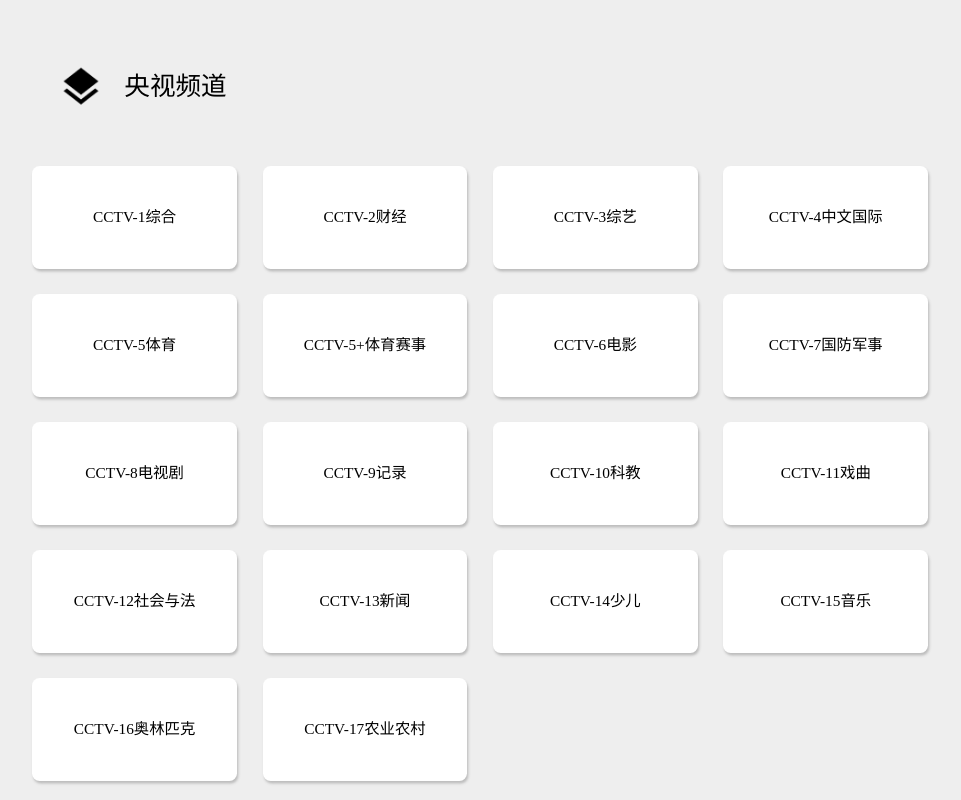
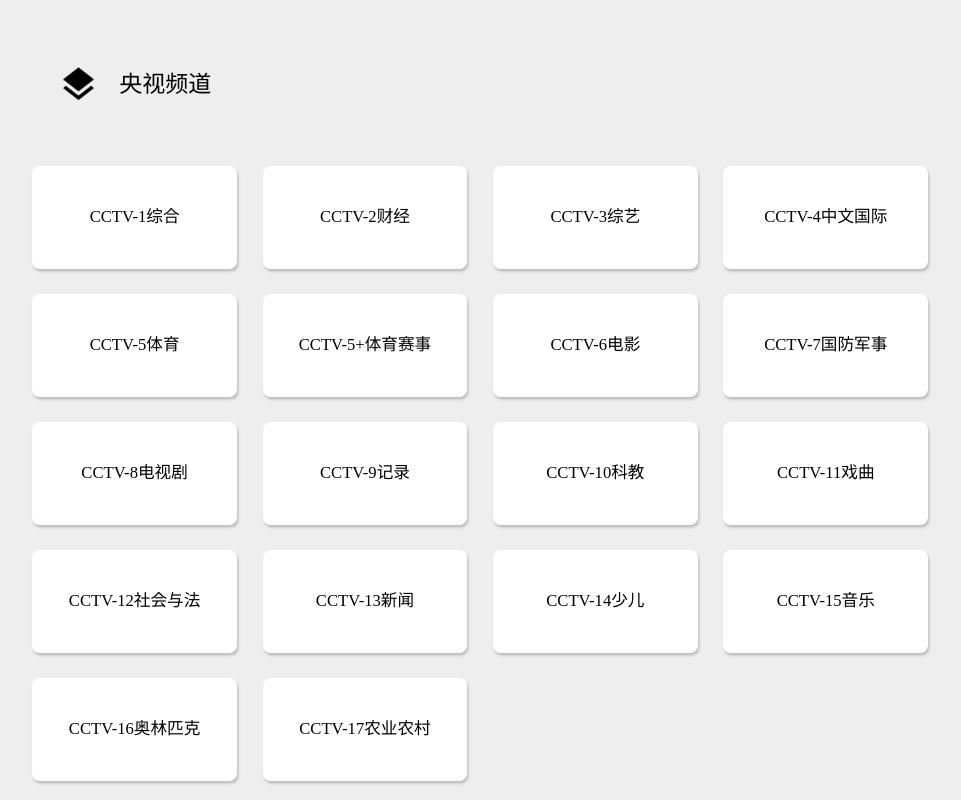
Before and after one commit to o2-rain/oxygenlive, a plain HTML site: page mobile/index_mobile.html in a window 1280 px wide. Shown: the top 800 px of the page, without its empty margins (147-1108 px from the left). Drawn offline with Linux system fonts and the light colour scheme.

Commit message:
Update index_mobile.css

```diff
--- a/mobile/index_mobile.css
+++ b/mobile/index_mobile.css
@@ -118,13 +118,13 @@
         margin-top: 1rem;
     }
     img {
-        width: 1.8rem;
+        width: 1.6rem;
     }
     .tit2{
         float: left;
         margin-top: 1rem;
-        font-size: 1rem;
-        line-height: 1.8rem;
+        font-size: 0.9rem;
+        line-height: 1.6rem;
         margin-left: 0.8rem;
     }
     .tv{
@@ -138,7 +138,7 @@
         background-color: white;
         text-align: center;
         line-height: 4rem;
-        font-size: 0.6rem;
+        font-size: 0.65rem;
         color: black;
     }
     .local{
```
